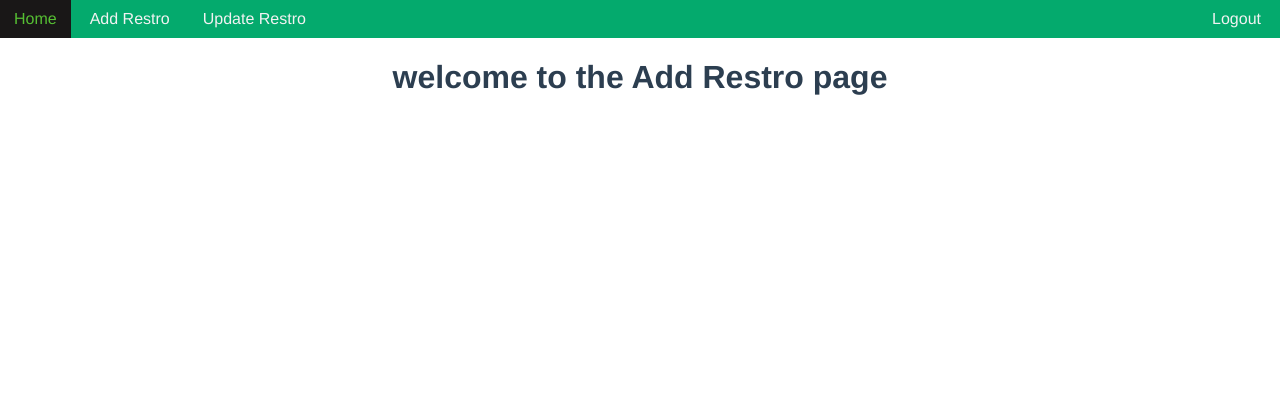
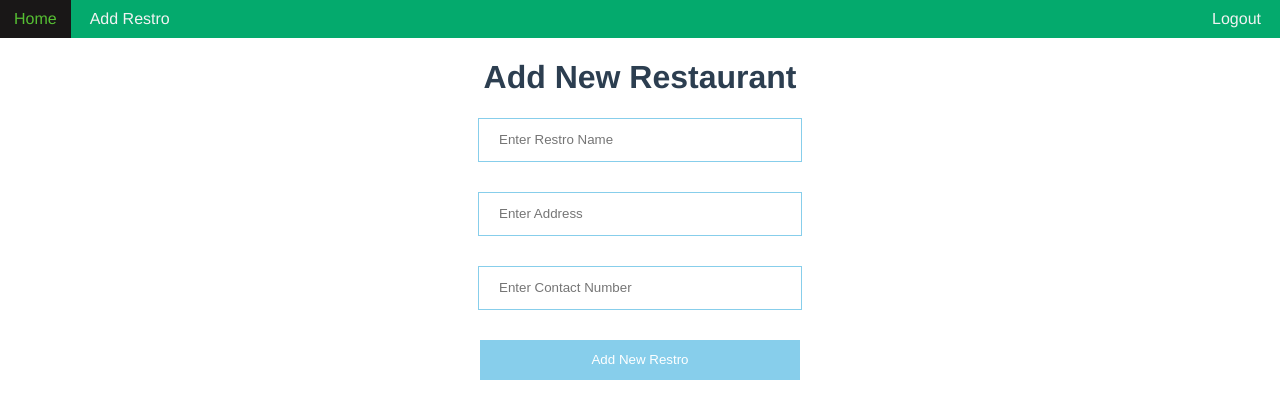
Before and after one commit to bharatthakur96/restro_vue_js_, a Vue app: page /add-restro in a window 1280 px wide. Shown: the top 418 px of the page. Built offline with nearby package versions, Linux system fonts and the light colour scheme; sample sign-in values are in the browser's storage.

Commit message:
Add api's for restaurants

```diff
--- a/db/db.json
+++ b/db/db.json
@@ -51,10 +51,16 @@
       "contact": 100
     },
     {
-            "id": 3,
       "name": "The Mohit Cafe",
-            "address": "Bapat 120",
-            "contact": 200
+      "address": "Bapat 122",
+      "contact": "201",
+      "id": 3
+    },
+    {
+      "name": "Rajat sweets",
+      "address": "Alasiya-Palasiya 112",
+      "contact": "102",
+      "id": 4
     }
   ]
 }
--- a/src/components/AddRestro.vue
+++ b/src/components/AddRestro.vue
@@ -1,15 +1,58 @@
 <template>
   <header-page />
-  <h1>welcome to the Add Restro page</h1>
+  <h1>Add New Restaurant</h1>
+  <div class="restro">
+    <form>
+      <input
+        type="text"
+        placeholder="Enter Restro Name"
+        v-model="name"
+        name="name"
+      />
+      <input
+        type="text"
+        placeholder="Enter Address"
+        v-model="address"
+        name="Address"
+      />
+      <input
+        type="text"
+        placeholder="Enter Contact Number"
+        v-model="contact"
+        name="contact"
+      />
+      <button type="button" v-on:click="addRestro">Add New Restro</button>
+    </form>
+  </div>
 </template>
 
 <script>
+import axios from "axios";
 import HeaderPage from "./HeaderPage.vue";
 export default {
+  name: "AddRestro",
   components: {
     HeaderPage,
   },
-  name: "AddRestro",
+  data() {
+    return {
+      name: "",
+      address: "",
+      contact: "",
+    };
+  },
+  methods: {
+    async addRestro() {
+      let result = await axios.post("http://localhost:3000/restaurants", {
+        name: this.name,
+        address: this.address,
+        contact: this.contact,
+      });
+      if (result.status == 201) {
+        this.$router.push({ name: "HomePage" });
+      }
+    },
+  },
   mounted() {
     let user = localStorage.getItem("user-info");
     if (!user) {
@@ -20,4 +63,22 @@ export default {
 </script>
 
 <style>
+.restro input {
+  width: 300px;
+  height: 40px;
+  padding-left: 20px;
+  display: block;
+  margin-bottom: 30px;
+  margin-left: auto;
+  margin-right: auto;
+  border: 1px solid skyblue;
+}
+.restro button {
+  width: 320px;
+  height: 40px;
+  border: 1px solid skyblue;
+  color: #fff;
+  background-color: skyblue;
+  cursor: pointer;
+}
 </style>
--- a/src/components/HeaderPage.vue
+++ b/src/components/HeaderPage.vue
@@ -2,7 +2,6 @@
   <div class="nav">
     <router-link to="/">Home</router-link>
     <router-link to="/add-restro">Add Restro</router-link>
-    <router-link to="/update-restro">Update Restro</router-link>
     <a style="float: right" v-on:click="logout">Logout</a>
   </div>
 </template>
--- a/src/components/HomePage.vue
+++ b/src/components/HomePage.vue
@@ -8,12 +8,14 @@
         <th>Name</th>
         <th>Address</th>
         <th>Contact</th>
+        <th>Action</th>
       </tr>
       <tr v-for="item in restaurants" :key="item.id">
         <td>{{ item.id }}</td>
         <td>{{ item.name }}</td>
         <td>{{ item.address }}</td>
         <td>{{ item.contact }}</td>
+        <td><router-link :to="'/update-restro/' + item.id">Update</router-link></td>
       </tr>
     </table>
   </div>
--- a/src/components/SignUp.vue
+++ b/src/components/SignUp.vue
@@ -31,7 +31,6 @@ export default {
         email: this.email,
         password: this.password,
       });
-      console.warn(result);
       if (result.status == 201) {
         localStorage.setItem("user-info", JSON.stringify(result.data));
         this.$router.push({ name: "HomePage" });
--- a/src/components/UpdateRestro.vue
+++ b/src/components/UpdateRestro.vue
@@ -1,23 +1,93 @@
 <template>
   <header-page />
-  <h1>welcome to the Update rRestro page</h1>
+  <h1>welcome to the Update Restro page</h1>
+  <div class="restro">
+    <form>
+      <input
+        type="text"
+        placeholder="Enter Restro Name"
+        v-model="restaurants.name"
+        name="name"
+      />
+      <input
+        type="text"
+        placeholder="Enter Address"
+        v-model="restaurants.address"
+        name="Address"
+      />
+      <input
+        type="text"
+        placeholder="Enter Contact Number"
+        v-model="restaurants.contact"
+        name="contact"
+      />
+      <button type="button" v-on:click="updateRestro">Update Restro</button>
+    </form>
+  </div>
 </template>
 
   <script>
+import axios from "axios";
 import HeaderPage from "./HeaderPage.vue";
 export default {
+  name: "UpdateRestro",
   components: {
     HeaderPage,
   },
-  name: "UpdateRestro",
-  mounted() {
+  data() {
+    return {
+      restaurants: {
+        name: "",
+        address: "",
+        contact: "",
+      },
+    };
+  },
+  methods: {
+    async updateRestro() {
+      let result = await axios.put(
+        "http://localhost:3000/restaurants/" + this.$route.params.id,
+        {
+          name: this.restaurants.name,
+          address: this.restaurants.address,
+          contact: this.restaurants.contact,
+        }
+      );
+      if (result.status == 200) {
+        this.$router.push({ name: "HomePage" });
+      }
+    },
+  },
+  async mounted() {
     let user = localStorage.getItem("user-info");
     if (!user) {
       this.$router.push({ name: "SignUp" });
     }
+    const result = await axios.get(
+      "http://localhost:3000/restaurants/" + this.$route.params.id
+    );
+    this.restaurants = result.data;
   },
 };
 </script>
 
   <style>
+.restro input {
+  width: 300px;
+  height: 40px;
+  padding-left: 20px;
+  display: block;
+  margin-bottom: 30px;
+  margin-left: auto;
+  margin-right: auto;
+  border: 1px solid skyblue;
+}
+.restro button {
+  width: 320px;
+  height: 40px;
+  border: 1px solid skyblue;
+  color: #fff;
+  background-color: skyblue;
+  cursor: pointer;
+}
 </style>
```
Also changed, not shown: src/routes.js (+5 -5 lines). Lines whose indentation alone changed are shown as unchanged.
